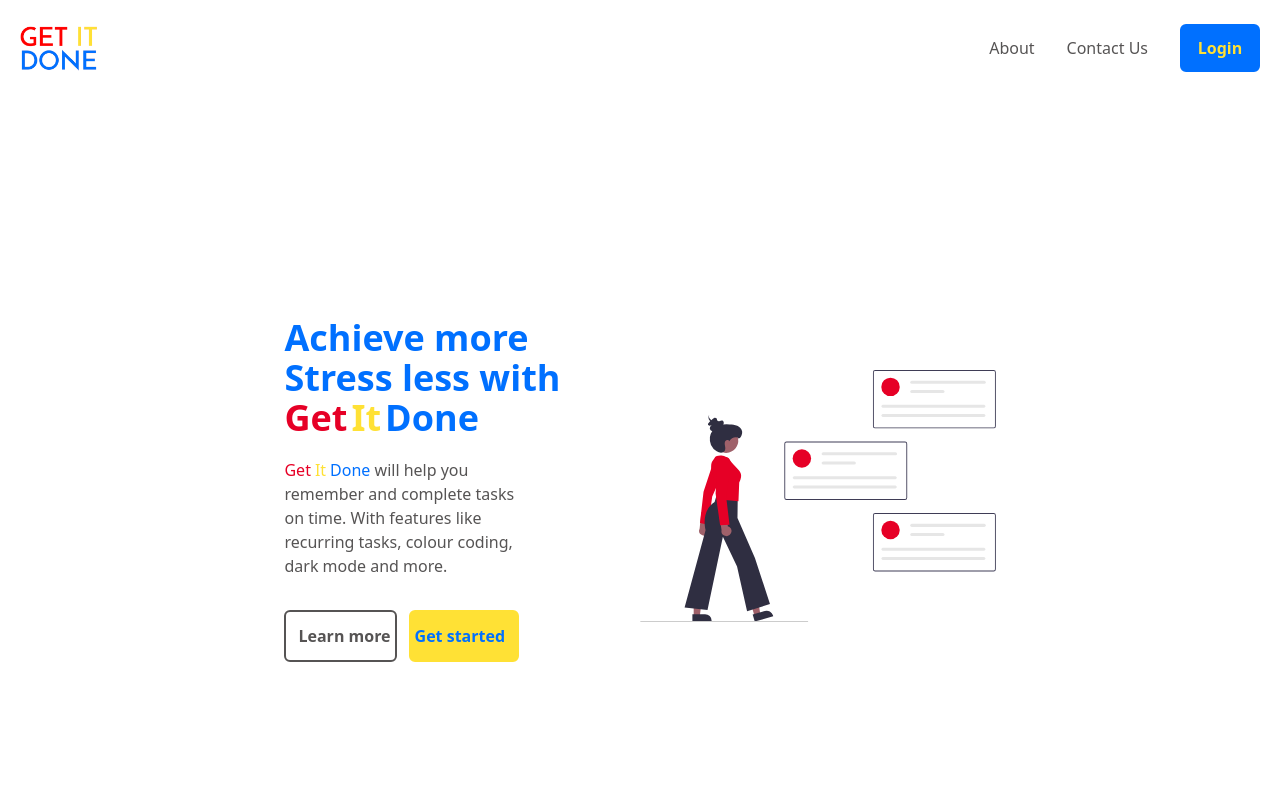
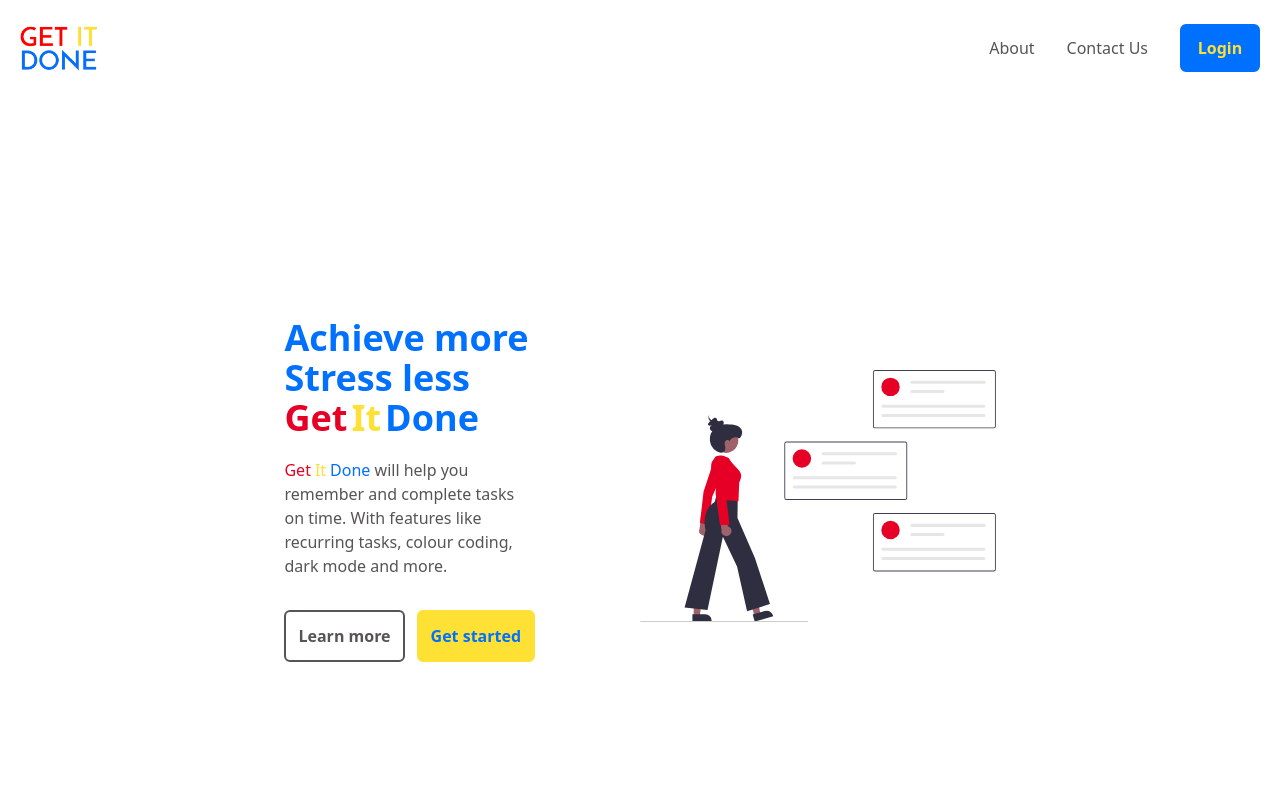
Before and after one commit to realazaber/laravel-task-tracker, a Nuxt app in the folder frontend/: page / in a window 1280 px wide. Shown: the top 800 px of the page. Built offline with nearby package versions, Linux system fonts and the light colour scheme.

Commit message:
Buttons get more round on hover

```diff
--- a/frontend/app.vue
+++ b/frontend/app.vue
@@ -34,6 +34,10 @@
           @apply object-contain;
         }
 
+        .btn {
+          @apply rounded-md hover:rounded-lg;
+        }
+
         form {
           @apply border rounded-md p-5 shadow-md flex flex-col;
 
--- a/frontend/pages/index.vue
+++ b/frontend/pages/index.vue
@@ -1,7 +1,9 @@
 <template>
     <div class="min-h-[100vh] w-full flex flex-row text-center items-center justify-center">
         <div class="w-1/3 text-left">
-            <h1 class="text-pri text-4xl font-bold w-full">Achieve more<br />Stress less with <br />
+            <h1 class="text-pri text-4xl font-bold w-full">
+                Achieve more<br />
+                Stress less <br />
                 <GetItDone></GetItDone>
             </h1>
 
@@ -10,8 +12,8 @@
                 will help you remember and complete tasks on time.
                 With features like recurring tasks, colour coding, dark mode and more.</p>
             <div class="flex py-3 gap-3">
-                <nuxt-link class="pr-1 border border-2 border-[#565454] rounded-md p-3 font-semibold" to="/about">Learn more</nuxt-link>
-                <nuxt-link class="pl-1 border border-2 border-sec bg-sec text-pri rounded-md p-3 font-semibold" to="/register">Get started</nuxt-link>
+                <nuxt-link class="btn border border-2 border-[#565454] rounded-md p-3 font-semibold" to="/about">Learn more</nuxt-link>
+                <nuxt-link class="btn border border-2 border-sec bg-sec text-pri rounded-md p-3 font-semibold" to="/register">Get started</nuxt-link>
             </div>
         </div>
         <div class="w-1/3">
```
